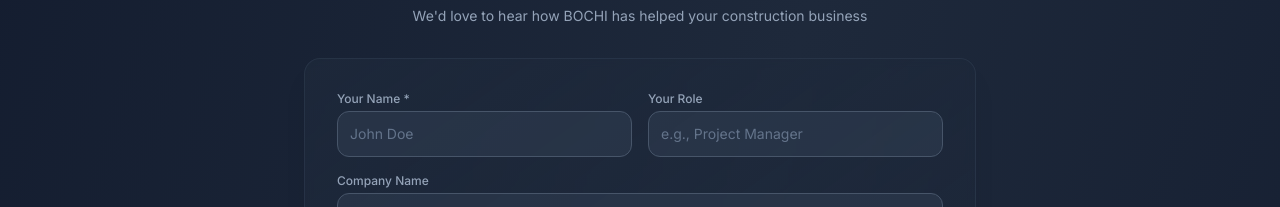
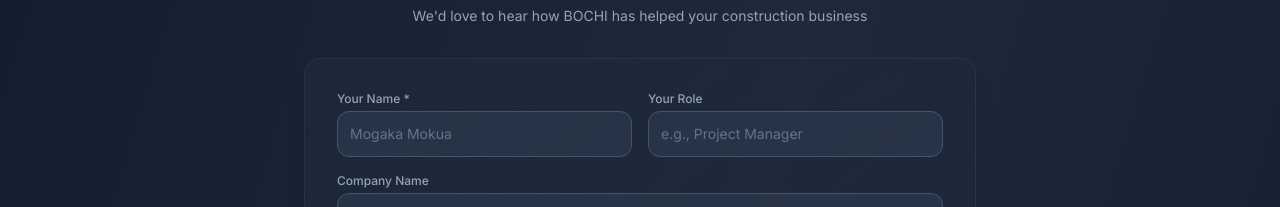
Before and after one commit to fedlimited/buildify, a React (Vite) app in the folder frontend/: page / in a window 1280 px wide. Shown: the part 1535-1742 px from the top of the page. Built offline with nearby package versions, Linux system fonts and the light colour scheme; no server answers; the HTML template or start-up script is replaced by a standard one.

Commit message:
Change testimonial form placeholder name to Alex Mose

```diff
--- a/frontend/src/components/LandingPage.tsx
+++ b/frontend/src/components/LandingPage.tsx
@@ -71,7 +71,7 @@ function TestimonialForm() {
           <label className="block text-xs font-medium text-slate-400 mb-1">Your Name *</label>
           <input
             type="text"
-            placeholder="John Doe"
+            placeholder="Mogaka Mokua"
             value={form.name}
             onChange={e => setForm({...form, name: e.target.value})}
             className="w-full p-3 bg-slate-700/50 rounded-xl text-white text-sm border border-slate-600 focus:border-amber-500 focus:ring-1 focus:ring-amber-500 outline-none transition-all placeholder:text-slate-500"
```
